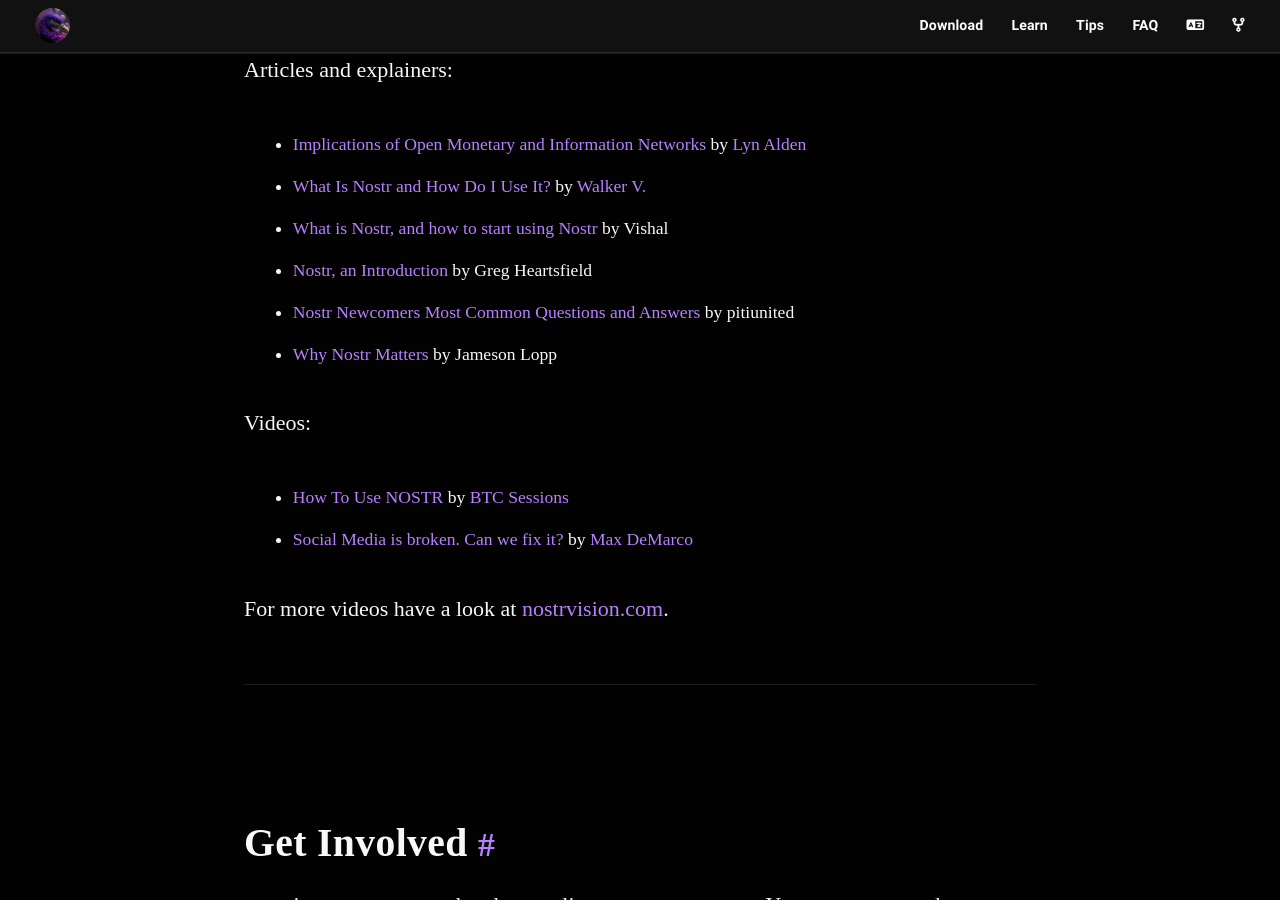
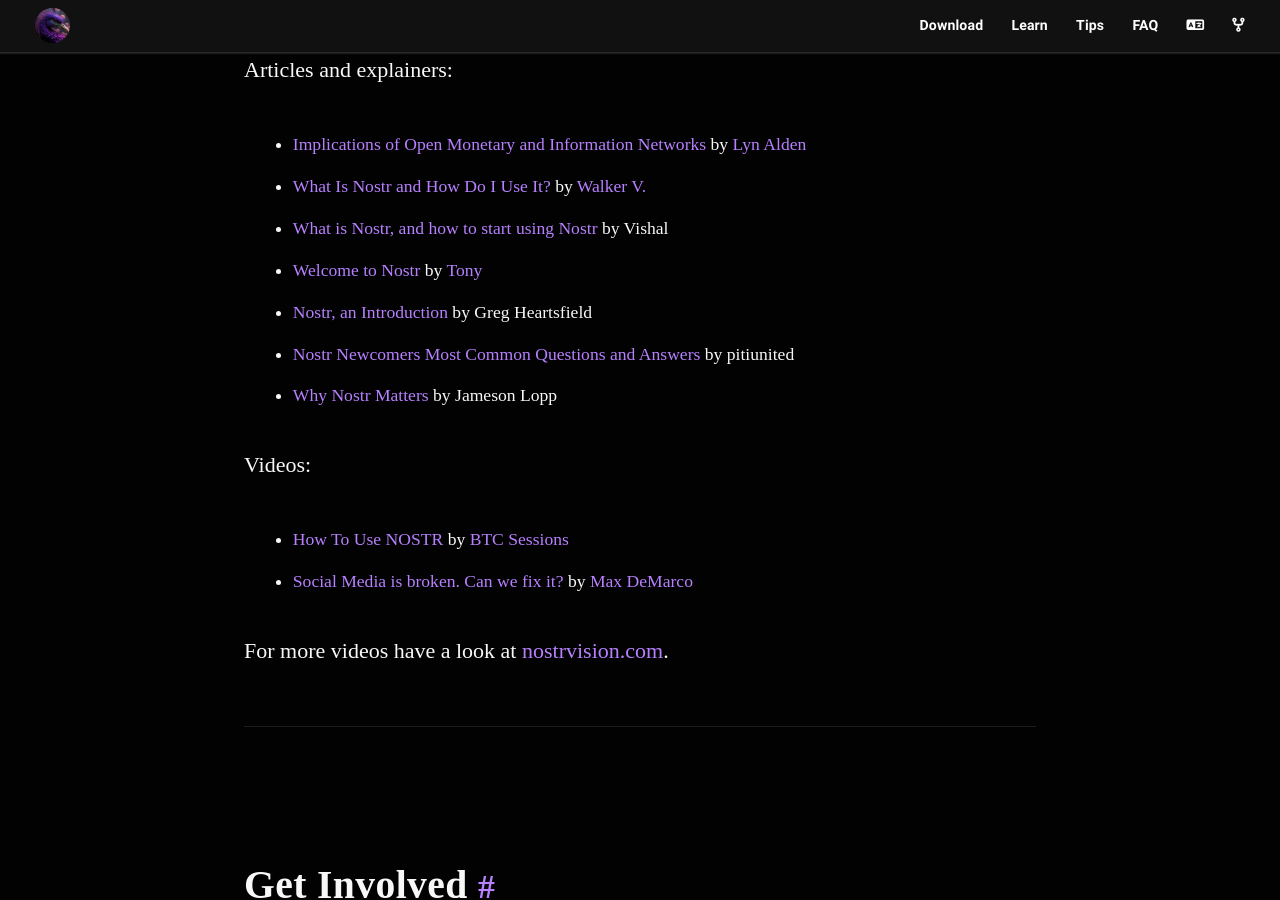
Before and after one commit to nostr-resources/nostr-resources.github.io, a Jekyll site: the page built from index.md, in a window 1280 px wide and 900 px high, scrolled down 14846 px. Built offline with Jekyll 4.4.1, drawn with Linux system fonts in a browser that asks for light colours; some web fonts are replaced.

Commit message:
feat(info): add Welcome to Nostr by Tony
Resolves #50

```diff
--- a/index.md
+++ b/index.md
@@ -403,6 +403,7 @@ Articles and explainers:
 - [Implications of Open Monetary and Information Networks](https://www.lynalden.com/open-networks/) by [Lyn Alden](nostr:npub1a2cww4kn9wqte4ry70vyfwqyqvpswksna27rtxd8vty6c74era8sdcw83a)
 - [What Is Nostr and How Do I Use It?](https://www.btctimes.com/news/what-is-nostr-and-how-do-i-use-it) by [Walker V.](nostr:npub1cj8znuztfqkvq89pl8hceph0svvvqk0qay6nydgk9uyq7fhpfsgsqwrz4u)
 - [What is Nostr, and how to start using Nostr](https://github.com/vishalxl/nostr_console/discussions/31) by Vishal
+- [Welcome to Nostr](http://lnshort.it/nostr-welcome/) by [Tony](nostr:npub10awzknjg5r5lajnr53438ndcyjylgqsrnrtq5grs495v42qc6awsj45ys7)
 - [Nostr, an Introduction](https://wiki.wellorder.net/post/nostr-intro/) by Greg Heartsfield
 - [Nostr Newcomers Most Common Questions and Answers](https://uselessshit.co/resources/nostr/) by pitiunited
 - [Why Nostr Matters](https://blog.lopp.net/why-nostr-matters/) by Jameson Lopp
```
